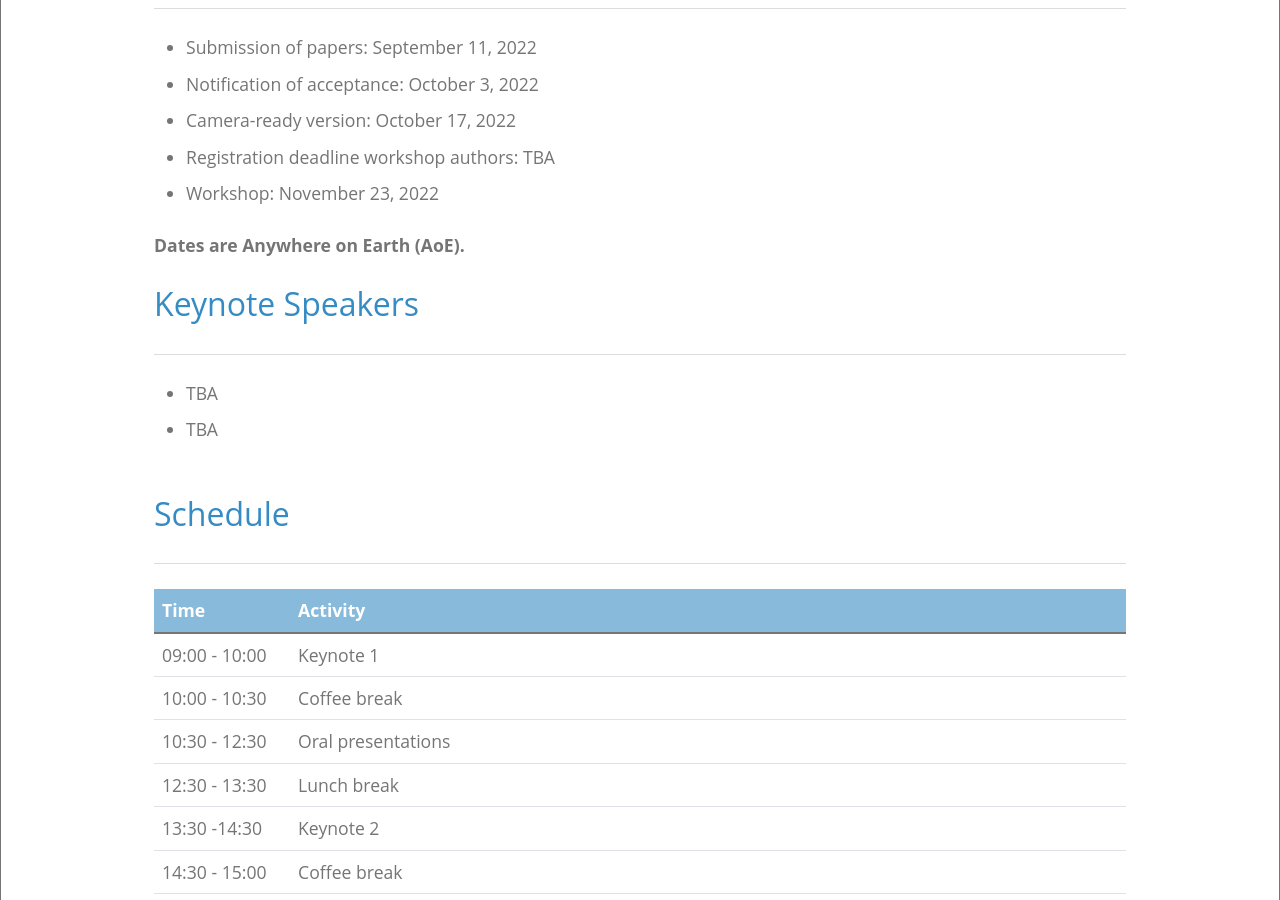
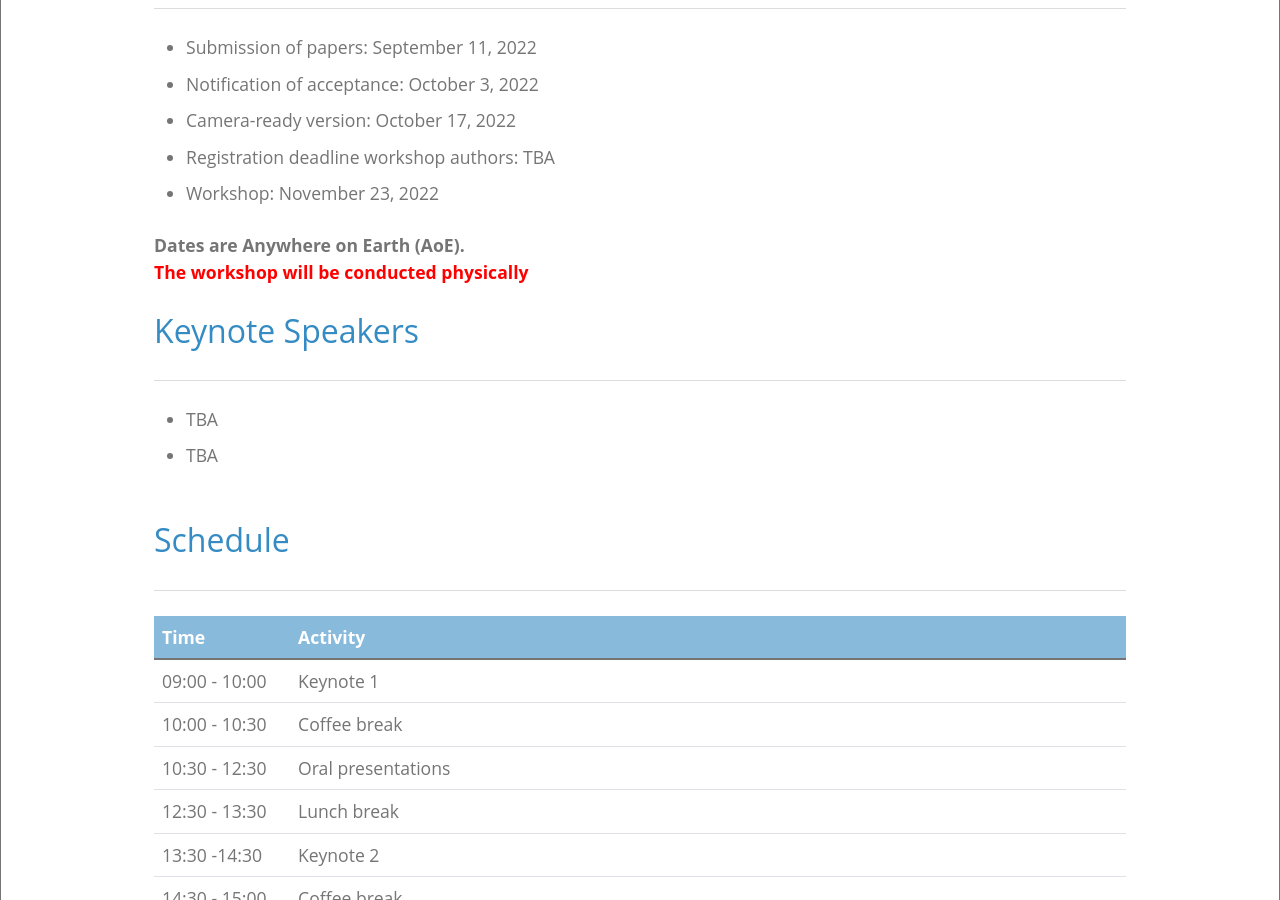
Before and after one commit to thedude81/dtworkshop, a Jekyll site: the page built from index.html, in a window 1280 px wide and 900 px high, scrolled down 2444 px. Built offline with Jekyll 4.4.1, drawn with Linux system fonts in a browser that asks for light colours.

Commit message:
Update index.html

```diff
--- a/index.html
+++ b/index.html
@@ -100,6 +100,8 @@ title: 1st International Workshop on Digital Twin Engineering
         <li>Workshop: November 23, 2022</li>
       </ul>
       <b>Dates are Anywhere on Earth (AoE).</b>
+      <br>
+      <b style="color:red;">The workshop will be conducted physically</b>
       <br>
       <br>
 
```
